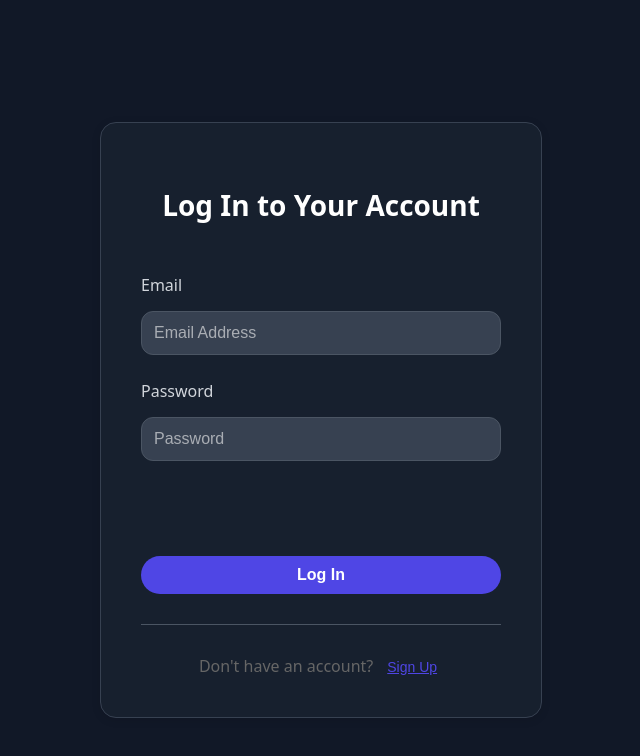
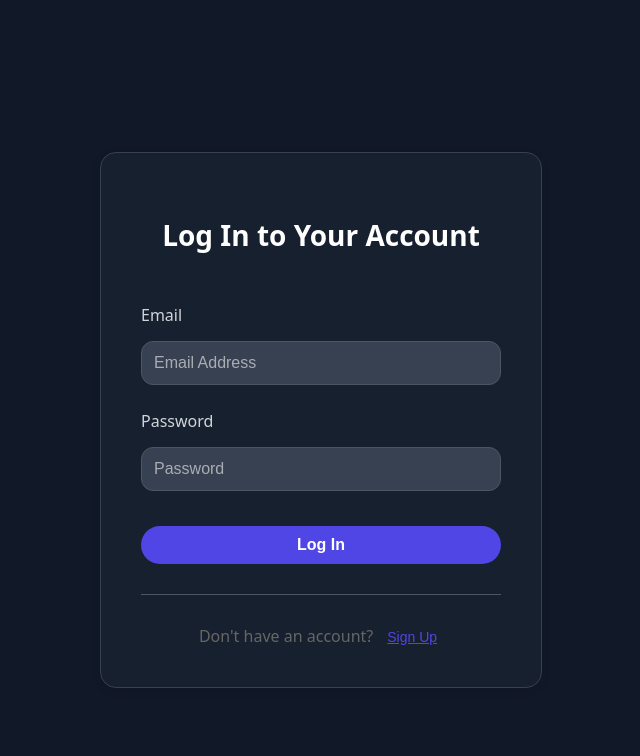
Before and after one commit to VivekG7288/smart-grocer-frontend, a React (Vite) app: page / in a window 1280 px wide. Shown: the top 756 px of the page, without its empty margins (319-959 px from the left). Built offline with nearby package versions, Linux system fonts and the light colour scheme; no server answers.

Commit message:
removed google sign in

```diff
--- a/src/components/AuthForm.jsx
+++ b/src/components/AuthForm.jsx
@@ -1,7 +1,5 @@
 import React, { useState, useContext } from "react";
 import { AuthContext } from "../contexts/AuthContext";
-import { GoogleLogin } from "@react-oauth/google";
-import { jwtDecode } from "jwt-decode";
 
 export default function AuthForm() {
     const { signup, login } = useContext(AuthContext);
@@ -89,24 +87,6 @@ export default function AuthForm() {
             role: "CONSUMER",
             address: "",
         });
-    };
-
-    const handleSuccess = async (credentialResponse) => {
-        const token = credentialResponse?.credential;
-        if (!token) return;
-
-        const decoded = jwtDecode(token);
-
-        setForm({
-            name: decoded.name,
-            email: decoded.email,
-            password: decoded.email,
-            picture: decoded.picture,
-        });
-    };
-
-    const handleError = () => {
-        console.error("Google Sign-In failed");
     };
 
     return (
@@ -270,15 +250,6 @@ export default function AuthForm() {
                         className="login-button"
                         style={styles.loginButtonWrapper}
                     >
-                        <div>
-                            <GoogleLogin
-                                onSuccess={handleSuccess}
-                                onError={handleError}
-                                text={isLogin ? "signin_with" : "signup_with"}
-                                shape="pill"
-                            />
-                        </div>
-
                         <button
                             type="submit"
                             disabled={isLoading}
@@ -403,6 +374,7 @@ const styles = {
         borderRadius: "12px",
         fontSize: "16px",
         outline: "none",
+        color: "white",
         backgroundColor: "rgb(55 65 81 / var(--tw-bg-opacity, 1))",
     },
     submitButton: {
--- a/src/components/Inventory.jsx
+++ b/src/components/Inventory.jsx
@@ -1,7 +1,6 @@
 import React, { useState, useEffect, useContext } from "react";
 import api from "../api/api";
 import { AuthContext } from "../contexts/AuthContext";
-import { MdProductionQuantityLimits } from "react-icons/md";
 import { MdInventory, MdOutlineBakeryDining } from "react-icons/md";
 import { TbCategory2 } from "react-icons/tb";
 import { GiFruitBowl, GiCannedFish, GiFastNoodles } from "react-icons/gi";
--- a/src/main.jsx
+++ b/src/main.jsx
@@ -2,12 +2,7 @@ import React from "react";
 import ReactDOM from "react-dom/client";
 import App from "./App";
 import { AuthProvider } from "./contexts/AuthContext";
-import { GoogleOAuthProvider } from "@react-oauth/google";
 import { registerSW } from "virtual:pwa-register"; // <-- vite-plugin-pwa helper
-
-const GOOGLE_CLIENT_ID =
-  import.meta.env.VITE_GOOGLE_CLIENT_ID ||
-  "YOUR_CLIENT_ID.apps.googleusercontent.com";
 
 // ✅ Register the PWA Service Worker
 const updateSW = registerSW({
@@ -21,10 +16,8 @@ const updateSW = registerSW({
 
 ReactDOM.createRoot(document.getElementById("root")).render(
     <React.StrictMode>
-    <GoogleOAuthProvider clientId={GOOGLE_CLIENT_ID}>
         <AuthProvider>
             <App />
         </AuthProvider>
-    </GoogleOAuthProvider>
     </React.StrictMode>
 );
```
Lines whose indentation alone changed are shown as unchanged.
